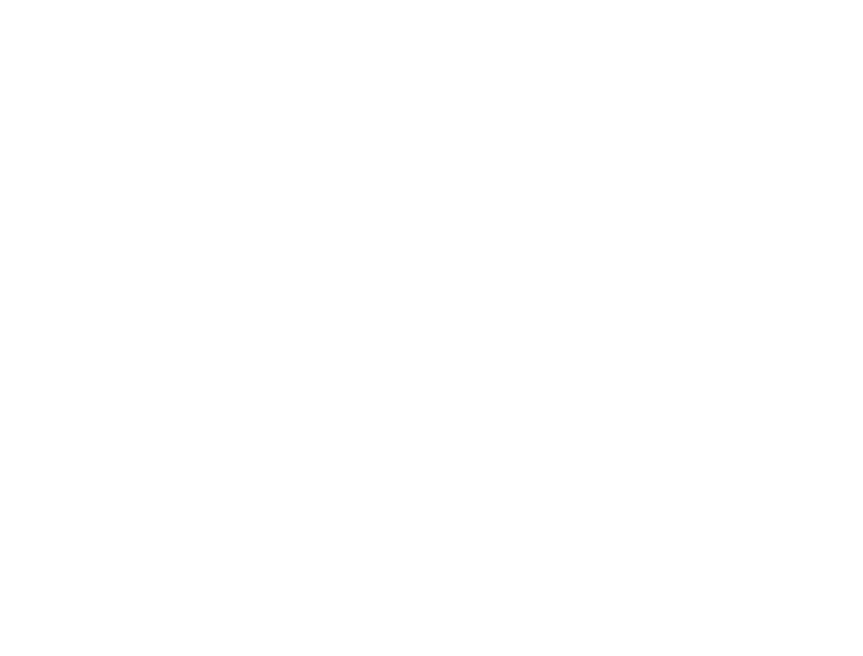
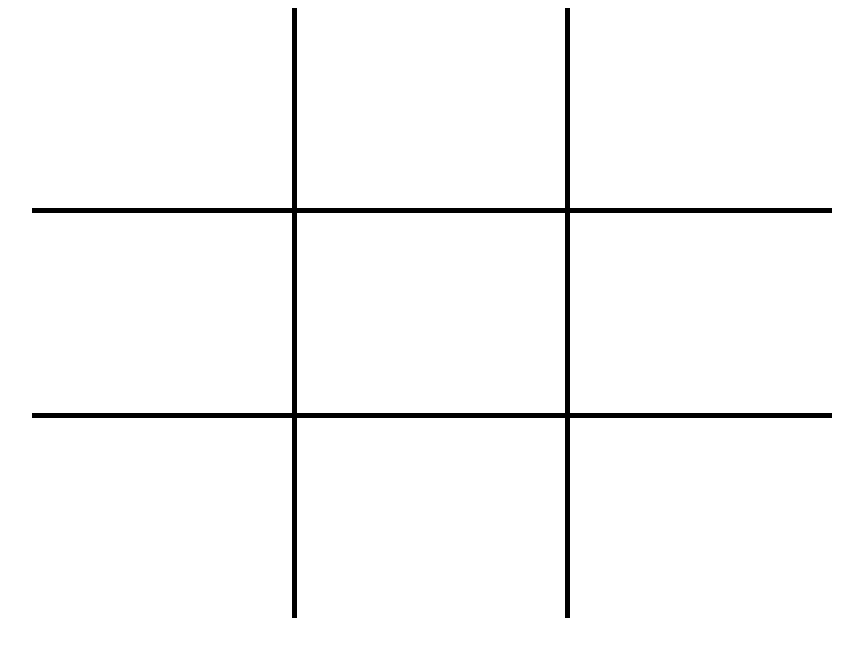
Before and after one commit to jrrouse88/tic-tac-toe, a plain HTML site: page index.html in a window 1280 px wide. Shown: the whole page, without its empty margins (208-1071 px from the left). Drawn offline with Linux system fonts and the light colour scheme.

Commit message:
created styles for board

```diff
--- a/css/styles.css
+++ b/css/styles.css
@@ -1,5 +1,34 @@
+/* * {
+    margin: 0;
+    padding: 0;
+} */
+
 main {
     width: 800px;
     height: 1000px;
     margin: 0 auto;
 }
+
+div {
+    /* border: 1px solid black; */
+    height: 200px;
+}
+
+.bottomBorder {
+    border-bottom: 5px solid black;
+}
+
+.rightBorder {
+    border-right: 5px solid black;
+}
+
+.leftBorder {
+    border-left: 5px solid black;
+}
+
+section {
+    /* border: 1px solid red; */
+    width: 260px;
+    height: inherit;
+    display: inline-block;
+}
--- a/index.html
+++ b/index.html
@@ -9,20 +9,20 @@
 </head>
 <body>
     <main>
-        <div id="row1">
+        <div id="row1" class="bottomBorder">
+            <section class="rightBorder"></section>
             <section></section>
+            <section class="leftBorder"></section>
+        </div>
+        <div id="row2" class="bottomBorder">
+            <section class="rightBorder"></section>
             <section></section>
-            <section></section>
-        </div>
-        <div id="row2">
-            <section></section>
-            <section></section>
-            <section></section>
+            <section class="leftBorder"></section>
         </div>
         <div id="row3">
+            <section class="rightBorder"></section>
             <section></section>
-            <section></section>
-            <section></section>
+            <section class="leftBorder"></section>
         </div>
     </main>
 </body>
```
